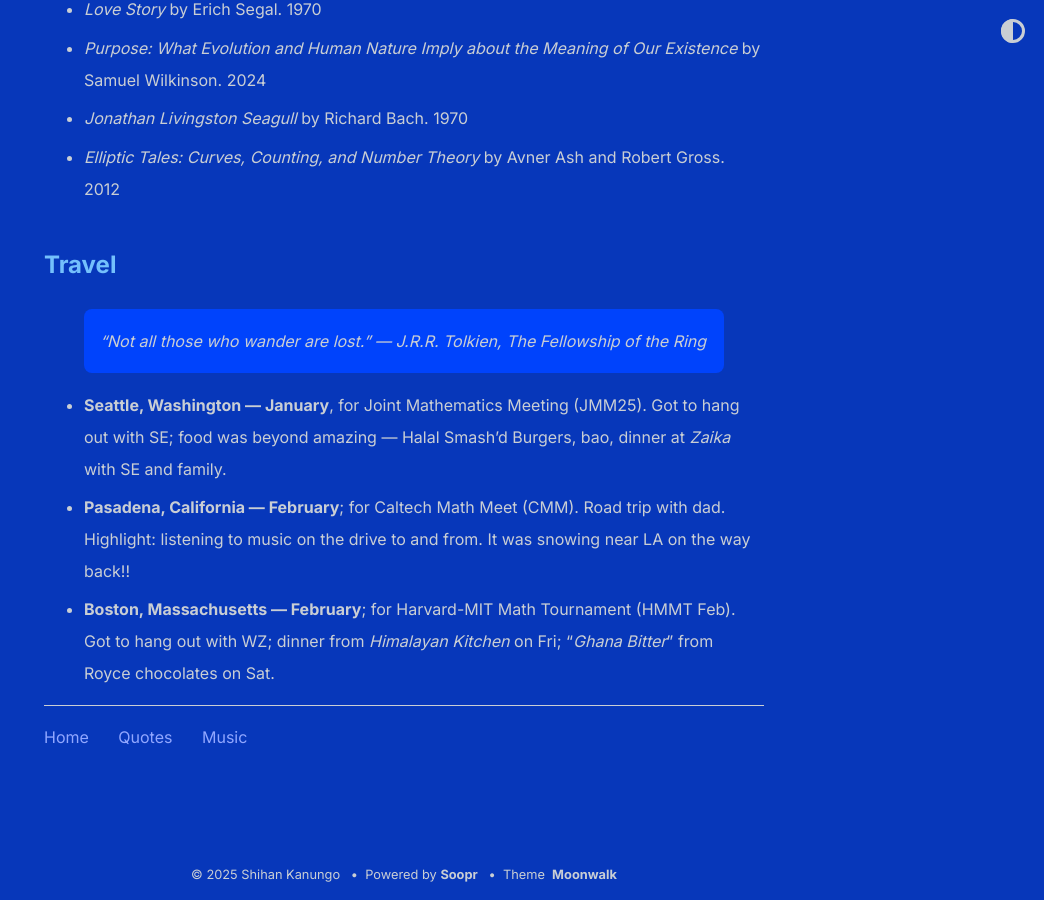
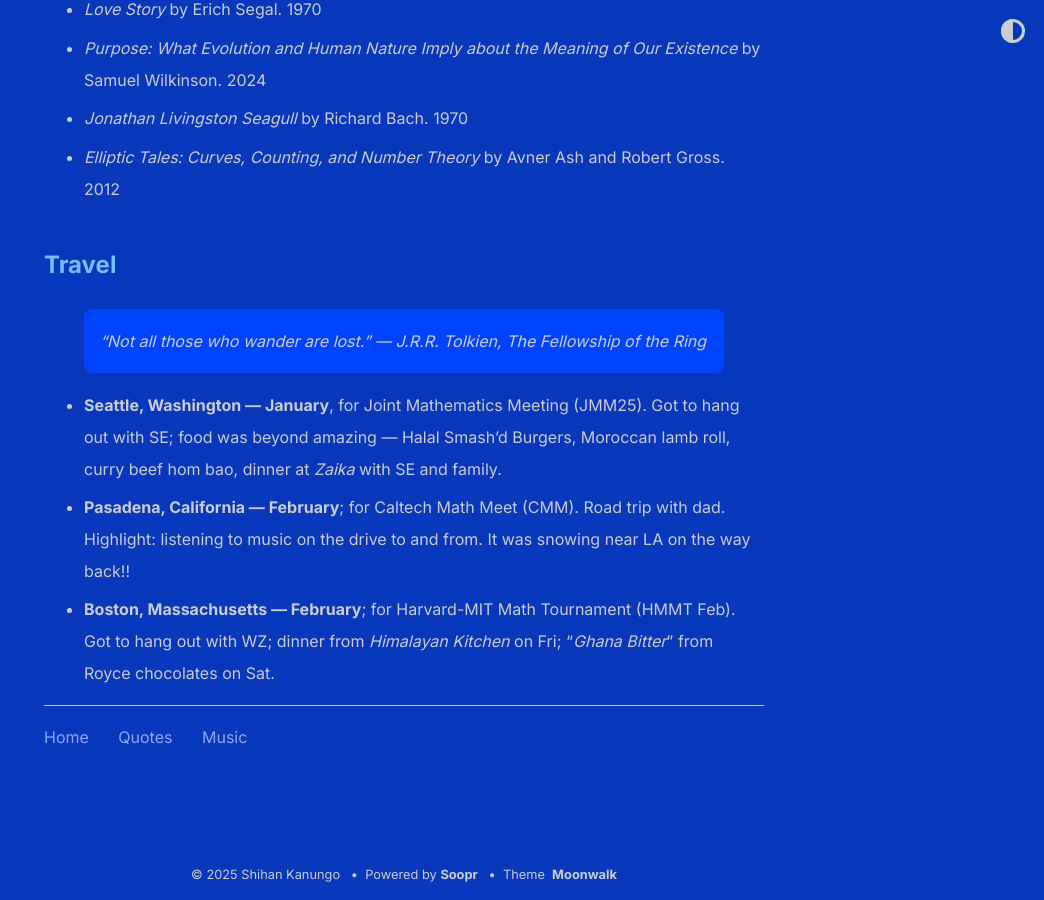
Before and after one commit to shihankanungo/shihankanungo.github.io, a Jekyll site: the page built from wrapped.md, in a window 1280 px wide and 900 px high, scrolled down 1651 px. Shown: the whole window, without its empty margins (236-1280 px from the left). Built offline with Jekyll 4.4.1, drawn with Linux system fonts in a browser that asks for light colours.

Commit message:
Update wrapped.md

```diff
--- a/wrapped.md
+++ b/wrapped.md
@@ -48,6 +48,6 @@ title: Wrapped (2025)
 
 > "Not all those who wander are lost." --- J.R.R. Tolkien, The Fellowship of the Ring
 
-- **Seattle, Washington --- January**, for Joint Mathematics Meeting (JMM25). Got to hang out with SE; food was beyond amazing --- Halal Smash'd Burgers, bao, dinner at *Zaika* with SE and family.
+- **Seattle, Washington --- January**, for Joint Mathematics Meeting (JMM25). Got to hang out with SE; food was beyond amazing --- Halal Smash'd Burgers, Moroccan lamb roll, curry beef hom bao, dinner at *Zaika* with SE and family.
 - **Pasadena, California --- February**; for Caltech Math Meet (CMM). Road trip with dad. Highlight: listening to music on the drive to and from. It was snowing near LA on the way back!!
 - **Boston, Massachusetts --- February**; for Harvard-MIT Math Tournament (HMMT Feb). Got to hang out with WZ; dinner from *Himalayan Kitchen* on Fri; "*Ghana Bitter*" from Royce chocolates on Sat.
```
